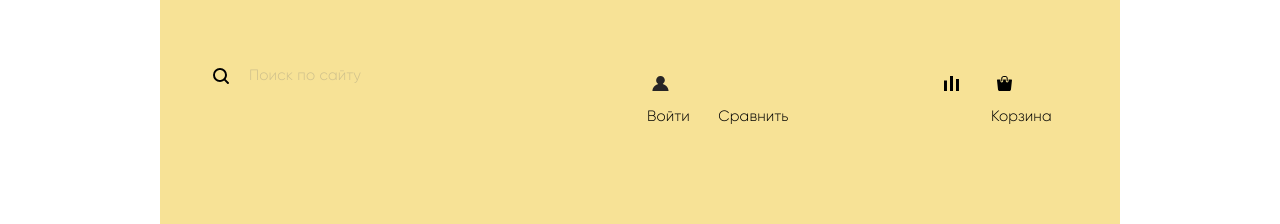
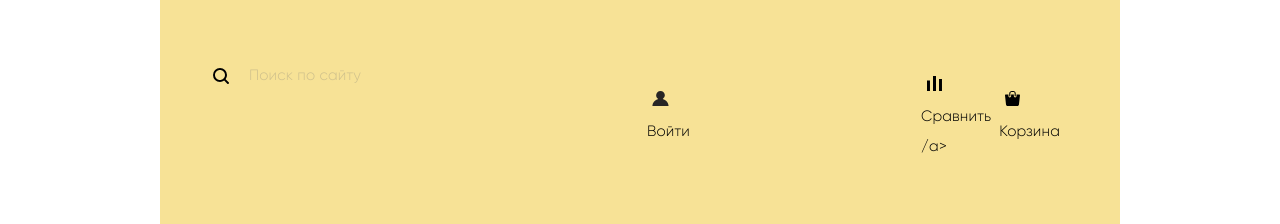
Before and after one commit to Gboriss/device, a website: page index.html in a window 1280 px wide. Shown: the part 68-292 px from the top of the page. Drawn offline with Linux system fonts and the light colour scheme; files whose address does not match are found by name.

Commit message:
changed html

```diff
--- a/index.html
+++ b/index.html
@@ -16,14 +16,18 @@
 			</a>
 			<div class="navigation">
 				<form class="search-navigation">
+					<!-- <img src="/device/svg/search.svg" width="27" height="15"> -->
 					<input class="search-navigation-input" id="search" placeholder="Поиск по сайту">
 					<button class="search">Найти</button>
 				</form>
 
 				<ul class="user-navigation">
-					<li><a class="login-link">  <img src="/device/svg/user.svg" width="27" height="15"> Войти</a></li>
-					<li><a class="compare"> <img src="/device/svg/compare.svg" width="27" height="15"> Сравнить</a></li>
-					<li><a class="basket"> <img src="/device/svg/cart.svg" width="27" height="15"> Корзина</a></li>
+					<li class="login">
+						<a class="login-link"> <img src="/device/svg/user.svg" width="27" height="15"> Войти </a></li>
+					<li class="compare">
+						<a class="compare-link"> <img src="/device/svg/compare.svg" width="27" height="15"> Сравнить /a></li>
+					<li class="cart">
+						<a class="cart-link"> <img src="/device/svg/cart.svg" width="27" height="15"> Корзина </a></li>
 				</ul>
 			</div>
 
--- a/style.css
+++ b/style.css
@@ -148,6 +148,7 @@ h1 {
 	border: 2px solid #000000;
 	border-radius: 0;
 	background-color: transparent;
+	cursor: pointer;
   }
 
   .navigation button:hover,
@@ -183,7 +184,7 @@ h1 {
     bottom: 0;
 }
 
-.user-navigation .login-link {
+.user-navigation .login {
 	margin-right: 10px;
 	top: 0;
     right: 0;
@@ -194,7 +195,7 @@ h1 {
 	margin-left: 220px;
 }
 
-.user-navigation .basket,
+.user-navigation .cart,
 .site-navigation .contact {
 	margin-right: 60px;
 }
```
